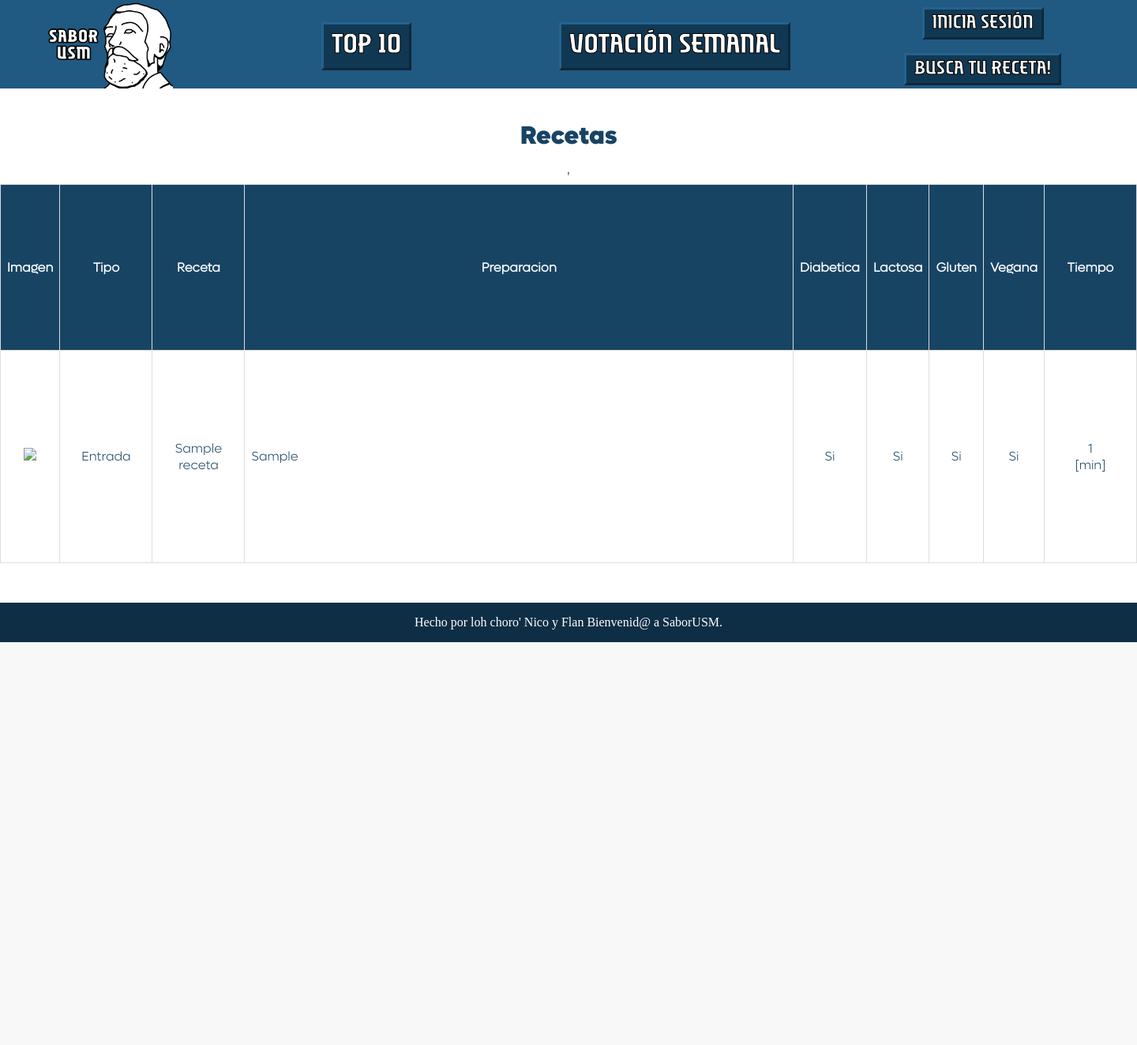
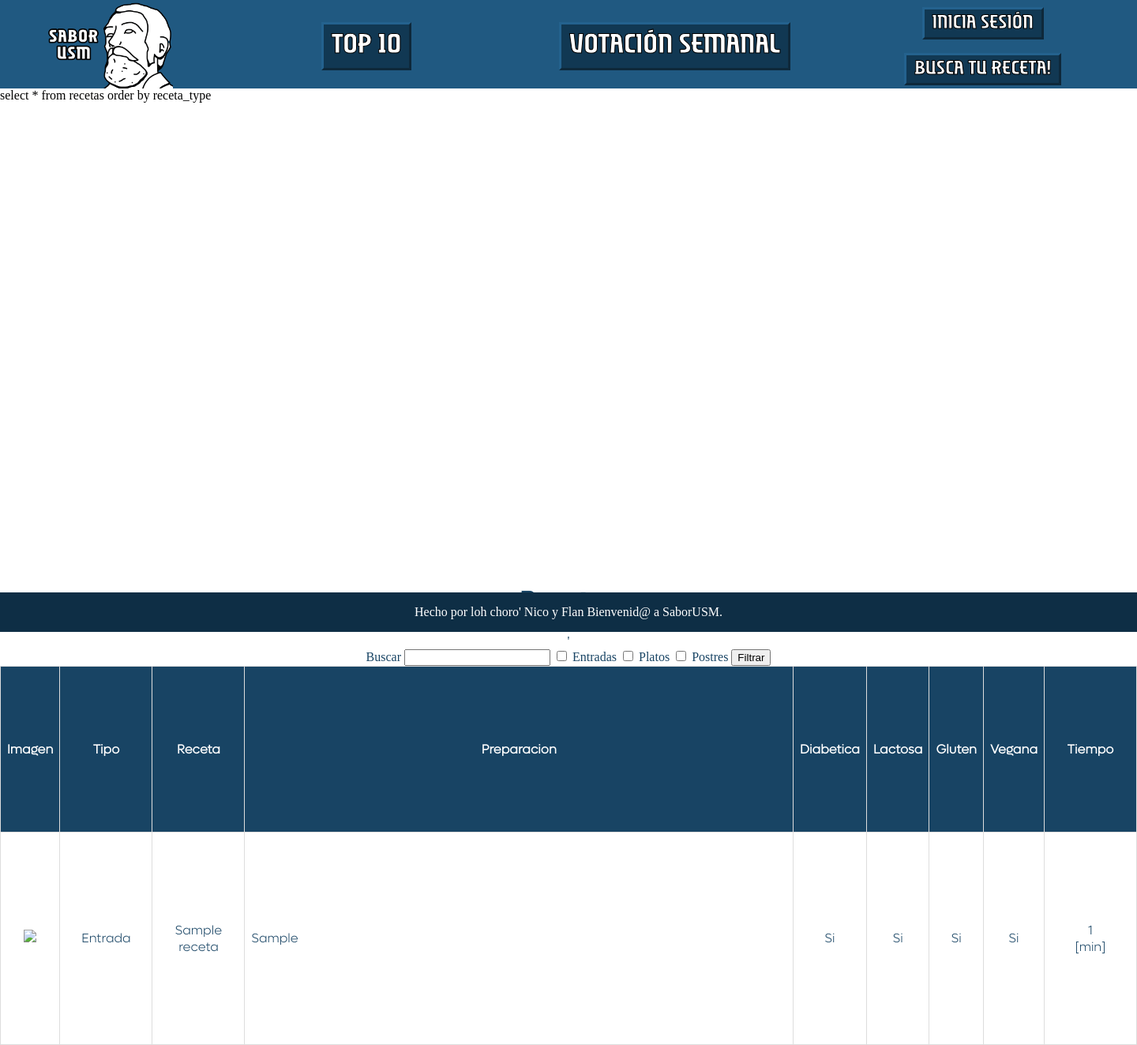
Before and after one commit to RazorLazor27/BD_2, a PHP site: page /recetas.php in a window 1440 px wide. Shown: the whole page at 79% size. Before the commit the page ends 813 px from the top, so only its background shows below. Run offline with PHP 8.4, Linux system fonts and the light colour scheme; tables that the repository leaves empty hold one stand-in row (values such as "Sample post").

Commit message:
Cambios Papa Flan 12-11-2023 22:06  - Cambios

```diff
--- a/css/recetas.css
+++ b/css/recetas.css
@@ -10,12 +10,10 @@ trFila{
     width: 50px;
 }
 
-
 .tdNombre{
     width: 100px;
 
 }
-
 
 .tdPreparacion{
 
@@ -25,3 +23,8 @@ trFila{
 .tdOpcion{
     width: 50px;
 }
+
+.opcion{
+    margin-left: 500px;
+    text-align: left;
+}
--- a/php/recetas.php
+++ b/php/recetas.php
@@ -1,6 +1,39 @@
 <?php
 /* Incrustar franja superior*/
 include 'base_top.php';
+
+$sql = "select * from recetas ";
+
+
+if ($_SERVER["REQUEST_METHOD"] == "POST") {
+
+  $filter = "";
+
+  if (isset($_POST["buscar"])) {
+    $filter = " receta_instrucciones like '%" . $_POST["buscar"] . "%' ";
+  }
+
+  echo $filter;
+
+  if (isset($_POST["tipos"])) {
+    $tipos = $_POST["tipos"];
+    if (count($tipos) > 0){
+
+      $cond = " ";
+      foreach ($tipos as $tipo) {
+        $sql = $sql . $cond;
+        $sql = $sql . " receta_type = " . $tipo;
+        $cond = " or ";
+      }
+    }
+    $sql = $sql . " where ";
+    $sql = $sql . $filter;
+  }
+}
+
+$sql = $sql . " order by receta_type";
+
+echo $sql;
 
 $servername="localhost";
 $username ="admin";
@@ -12,7 +45,7 @@ if ($conn->connect_error) {
   die("Connection failed: " . $conn->connect_error);
 }
 
-$recetas = mysqli_query($conn, "select * from recetas order by receta_type");
+$recetas = mysqli_query($conn, $sql);
 ?>
 
 <style>
@@ -20,12 +53,25 @@ $recetas = mysqli_query($conn, "select * from recetas order by receta_type");
 </style>
 
 <div class="cuerpo">
-
-
   <br>
 
 
 <h1>Recetas</h1>'
+
+<form method="post" name="buscar" action="">
+  <label>Buscar</label>
+  <input type="text" name="buscar" />
+  <label><input type="checkbox" name="tipos[]" value="1"> Entradas</label>
+  <label><input type="checkbox" name="tipos[]" value="2"> Platos</label>
+  <label><input type="checkbox" name="tipos[]" value="3"> Postres</label>
+  <input type="submit" value="Filtrar">
+</form>
+
+<?php
+
+
+
+?>
 
 <table id="Semanal" style="margin-bottom: 50px;">
 
```
